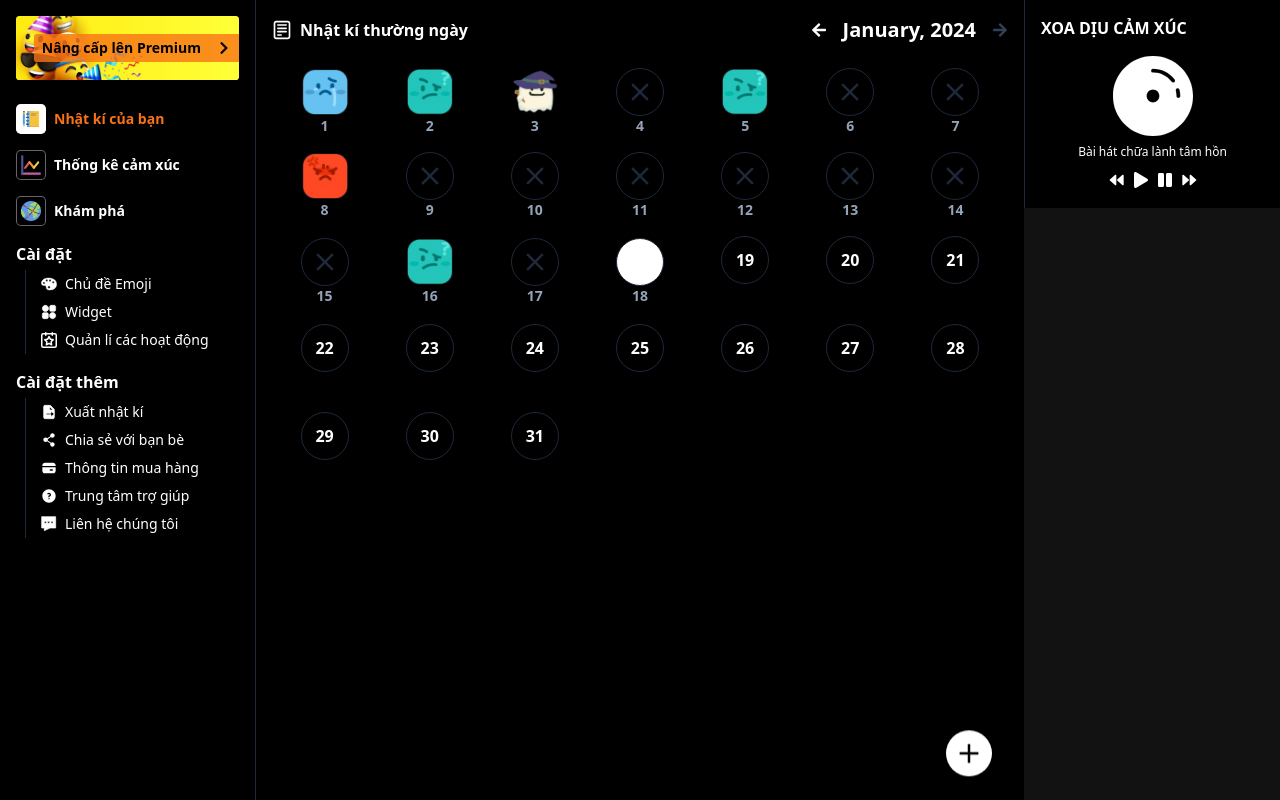
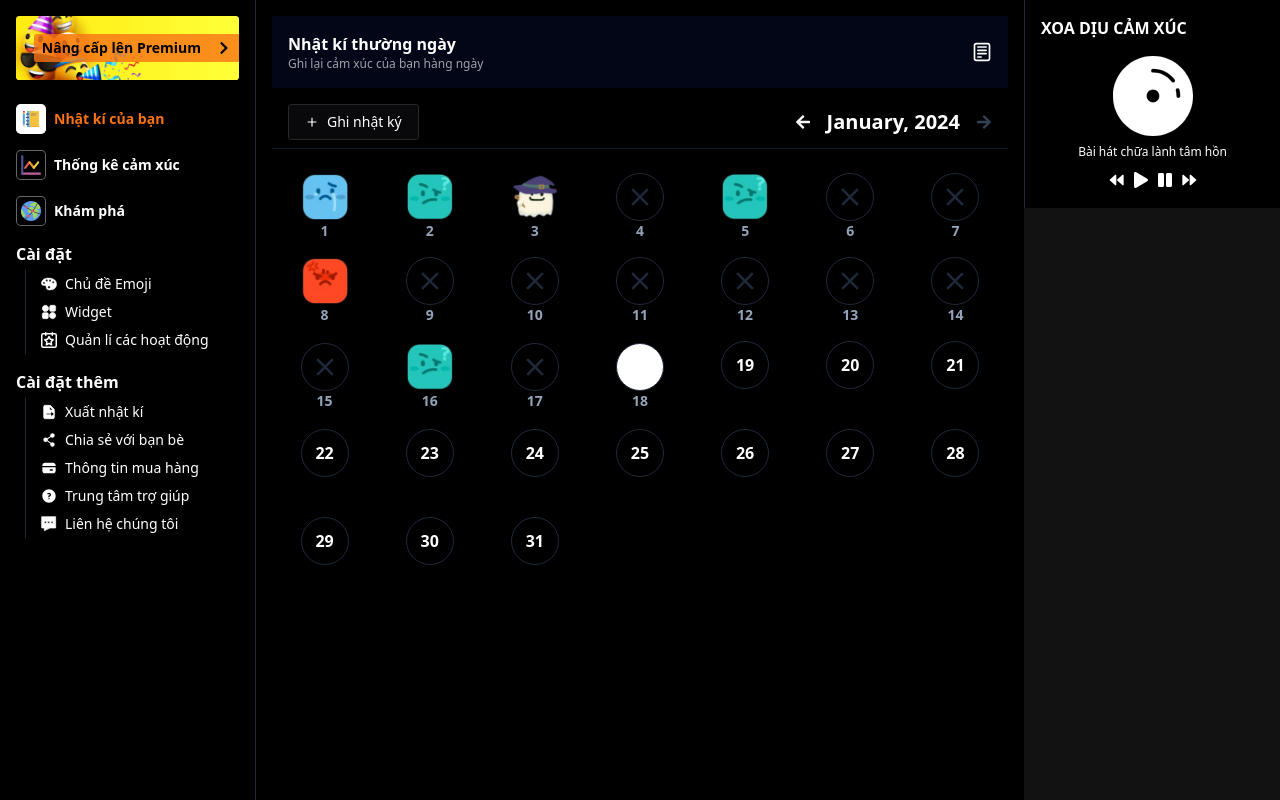
Before and after one commit to CRLLNKhoa/nextjs14_mooddiary, a Next.js app: page / in a window 1280 px wide. Built offline with nearby package versions, Linux system fonts and the light colour scheme.

Commit message:
change caroule to image

```diff
--- a/app/page.tsx
+++ b/app/page.tsx
@@ -16,6 +16,8 @@ import Calendar from "@/components/mainComponent/Calendar";
 import { Skeleton } from "@/components/ui/skeleton";
 import AddButton from "@/components/mainComponent/AddButton";
 import { toast } from "sonner";
+import { CgNotes } from "react-icons/cg";
+import { FaArrowLeft, FaArrowRight } from "react-icons/fa";
 
 export default function Home() {
   dayjs.locale("vi");
@@ -62,7 +64,7 @@ export default function Home() {
         label: "Undo",
         onClick: () => console.log("Undo"),
       },
-    })
+    });
   }
 
   if (!daysInMonth) {
@@ -87,7 +89,39 @@ export default function Home() {
   }
 
   return (
-    <div className="px-4 flex flex-col relative h-full">
+    <div className="px-4 flex flex-col relative h-full py-4">
+      <div className="flex justify-between bg-slate-950 p-4 items-center">
+        <div className="flex flex-col">
+          <h1 className="font-bold flex items-center gap-2">
+            Nhật kí thường ngày
+          </h1>
+          <p className="text-xs text-muted-foreground">
+            Ghi lại cảm xúc của bạn hàng ngày
+          </p>
+        </div>
+        <CgNotes className="w-5 h-5" />
+      </div>
+      <div className="flex items-center justify-between border-b border-slate-900 my-4 pb-2 px-4">
+        <AddButton handleAddDiary={handleAddDiary} />
+        <div className="calendar-header flex items-center gap-4 justify-between">
+          <button onClick={goToPreviousMonth}>
+            <FaArrowLeft />
+          </button>
+          <h2 className="flex gap-2 items-center font-bold capitalize text-xl">
+            {format(currentMonth, "MMMM, yyyy")}
+          </h2>
+          {Number(format(currentMonth, "M")) !== new Date().getMonth() + 1 ? (
+            <button onClick={goToNextMonth}>
+              <FaArrowRight />
+            </button>
+          ) : (
+            <button disabled>
+              <FaArrowRight className="text-slate-700" />
+            </button>
+          )}
+        </div>
+      </div>
+      <div className="rounded-lg">
         <Calendar
           calander={daysInMonth}
           handleNextMonth={goToNextMonth}
@@ -95,8 +129,6 @@ export default function Home() {
           currentMonth={currentMonth}
           currentDay={currentDate}
         />
-      <div className="absolute bottom-4 right-8">
-        <AddButton handleAddDiary={handleAddDiary} />
       </div>
     </div>
   );
--- a/components/mainComponent/AddButton.tsx
+++ b/components/mainComponent/AddButton.tsx
@@ -58,9 +58,7 @@ export default function AddButton({ handleAddDiary }: any) {
   return (
     <Dialog>
       <DialogTrigger>
-        <div className="p-2 bg-white rounded-full text-black text-3xl cursor-pointer animate-bounce">
-          <IoMdAdd />
-        </div>
+        <Button variant={'outline'}><IoMdAdd className="mr-2" /> Ghi nhật ký</Button>
       </DialogTrigger>
       <DialogContent>
         <DialogHeader>
--- a/components/mainComponent/Calendar.tsx
+++ b/components/mainComponent/Calendar.tsx
@@ -2,7 +2,6 @@
 import React, { useEffect, useState } from "react";
 import { FaArrowLeft, FaArrowRight } from "react-icons/fa";
 import { Popover, PopoverContent, PopoverTrigger } from "../ui/popover";
-import { Carousel, CarouselContent, CarouselItem } from "../ui/emojiCarouse";
 import { cn } from "@/lib/utils";
 import { format } from "date-fns";
 import { CgNotes } from "react-icons/cg";
@@ -34,29 +33,8 @@ export default function Calendar({
   }, []);
 
   return (
-    <div className="calendar-container">
-      <div className="flex items-center justify-between py-4">
-        <h1 className="font-bold flex items-center gap-2">
-          <CgNotes className="w-5 h-5" /> Nhật kí thường ngày
-        </h1>
-        <div className="calendar-header flex items-center gap-4 justify-between">
-          <button onClick={handlePrevMonth}>
-            <FaArrowLeft />
-          </button>
-          <h2 className="flex gap-2 items-center font-bold capitalize text-xl">
-            {format(currentMonth, "MMMM, yyyy")}
-          </h2>
-          {Number(format(currentMonth, "M")) !== new Date().getMonth() + 1 ? (
-            <button onClick={handleNextMonth}>
-              <FaArrowRight />
-            </button>
-          ) : (
-            <button disabled>
-              <FaArrowRight className="text-slate-700" />
-            </button>
-          )}
-        </div>
-      </div>
+    <div className="calendar-container pb-4">
+
       <div className="calendar-grid grid grid-cols-7">
         {calander.map((item: any) => (
           <div
@@ -82,7 +60,8 @@ export default function Calendar({
                       "bg-transparent"
                   )}
                 >
-                  {(item.time_at >= format(currentDay, "dd/MM/yyyy") && Number(format(currentMonth,"M")) === toMonth) ? (
+                  {item.time_at >= format(currentDay, "dd/MM/yyyy") &&
+                  Number(format(currentMonth, "M")) === toMonth ? (
                     <p className="font-bold">{item.day}</p>
                   ) : (
                     <div>
@@ -94,22 +73,11 @@ export default function Calendar({
             ) : (
               <Popover>
                 <PopoverTrigger asChild>
-                  <Carousel opts={{ loop: true }}>
-                    <CarouselContent>
-                      {item.list_emoji.map((emoji: any, index: number) => (
-                        <CarouselItem
-                          key={index}
-                          className="flex justify-center"
-                        >
-                          <img
-                            src={`/emoji/${emoji.emoji}`}
-                            alt="emoji"
-                            className="w-12 h-12"
-                          />
-                        </CarouselItem>
-                      ))}
-                    </CarouselContent>
-                  </Carousel>
+                  <img
+                    src={`/emoji/${item.list_emoji[0].emoji}`}
+                    alt="emoji"
+                    className="w-12 h-12 cursor-pointer"
+                  />
                 </PopoverTrigger>
                 <PopoverContent className="flex gap-2 bg-black border-slate-800 flex-wrap max-w-[200px] justify-around">
                   {item.list_emoji.map((item: any, index: number) => (
@@ -124,12 +92,20 @@ export default function Calendar({
               </Popover>
             )}
             <p className="font-bold">
-              {((item.time_at <= format(currentDay, "dd/MM/yyyy") && Number(format(currentMonth,"M")) === toMonth)) && <p className="font-bold text-sm text-slate-400">{item.day}</p>}
+              {item.time_at <= format(currentDay, "dd/MM/yyyy") &&
+                Number(format(currentMonth, "M")) === toMonth && (
+                  <p className="font-bold text-sm text-slate-400">{item.day}</p>
+                )}
             </p>
             <p className="font-bold">
-              {((item.time_at > format(currentDay, "dd/MM/yyyy") && Number(format(currentMonth,"M")) === toMonth)) && <p className="opacity-0">###</p>}
+              {item.time_at > format(currentDay, "dd/MM/yyyy") &&
+                Number(format(currentMonth, "M")) === toMonth && (
+                  <p className="opacity-0">###</p>
+                )}
             </p>
-            {Number(format(currentMonth,"M")) !== toMonth && <p className="font-bold text-sm text-slate-400">{item.day}</p>}
+            {Number(format(currentMonth, "M")) !== toMonth && (
+              <p className="font-bold text-sm text-slate-400">{item.day}</p>
+            )}
           </div>
         ))}
       </div>
```
Lines whose indentation alone changed are shown as unchanged.
